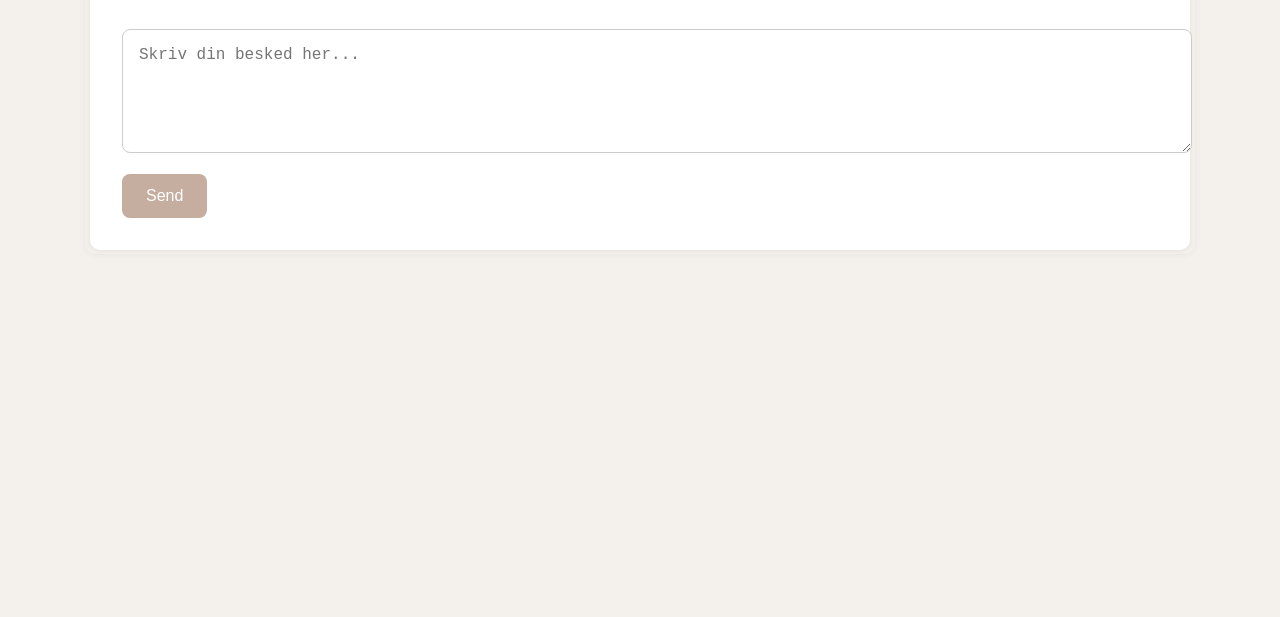
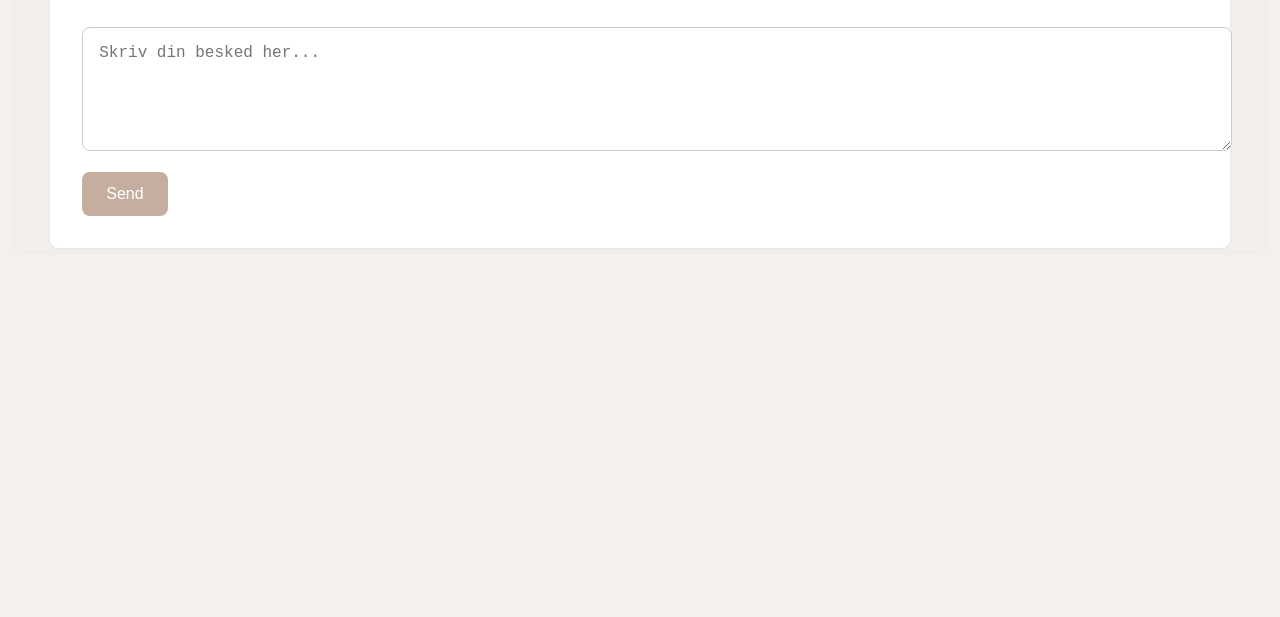
Before and after one commit to erstatmig/AI-erstatmig, a plain HTML site: page index.html in a window 1280 px wide. Shown: the part 183-800 px from the top of the page. Drawn offline with Linux system fonts and the light colour scheme.

Commit message:
Update index.html

```diff
--- a/index.html
+++ b/index.html
@@ -15,25 +15,26 @@
     .page-wrapper {
       display: flex;
       justify-content: center;
-      padding: 2rem 1rem;
+      padding: 2rem 1rem 1rem 1rem; /* mindre bund-padding */
     }
 
     .content {
       width: 100%;
-      max-width: 1100px;
+      max-width: 1300px;
       background: #f3efea;
-      padding: 0.3rem;
-      border-radius: 10px;
-      box-shadow: 0 1px 6px rgba(0, 0, 0, 0.05);
+      padding: 0.2rem;
+      border-radius: 8px;
+      box-shadow: 0 1px 5px rgba(0, 0, 0, 0.03);
     }
 
     .inner-box {
       background: #fff;
-      border-radius: 10px;
+      border-radius: 8px;
       padding: 2rem;
-      width: 100%;
+      width: 95%;
+      margin: 0 auto;
       box-sizing: border-box;
-      box-shadow: 0 1px 4px rgba(0,0,0,0.06);
+      box-shadow: 0 1px 3px rgba(0,0,0,0.06);
     }
 
     h1 {
```
